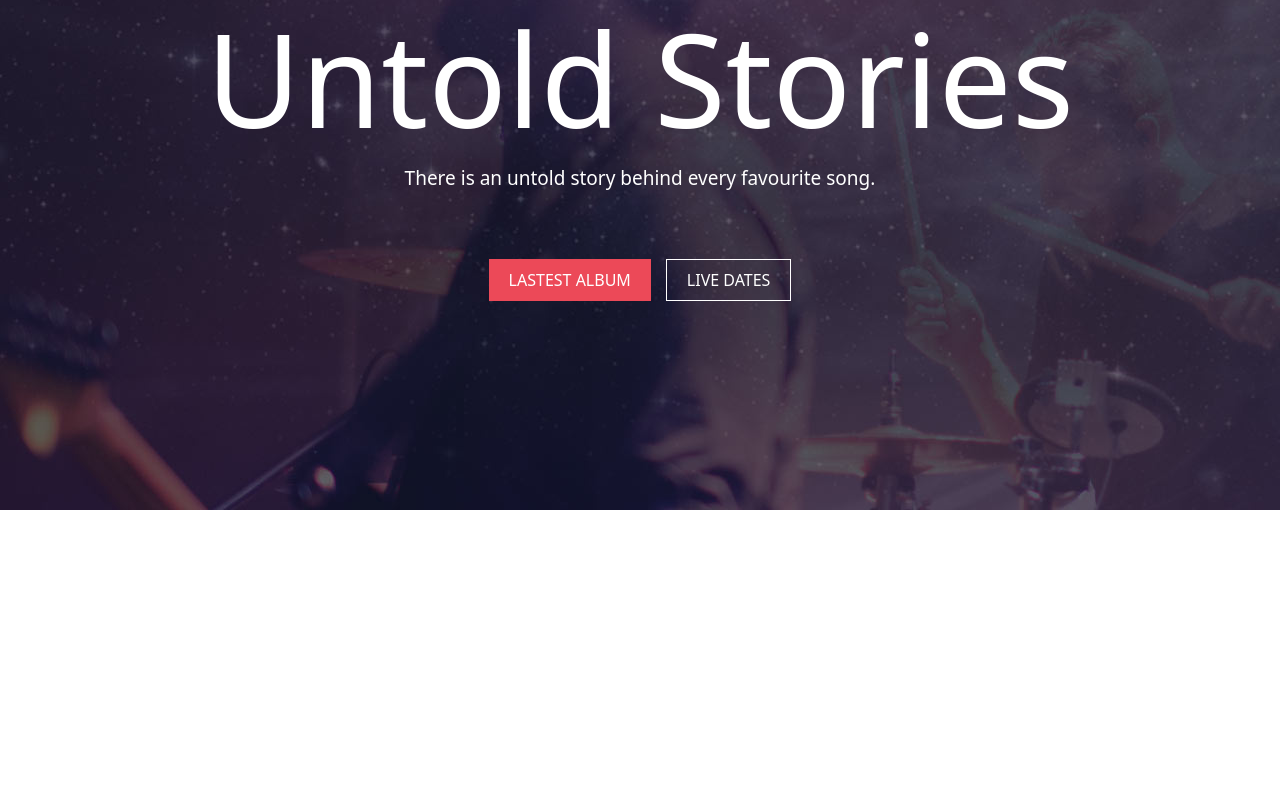
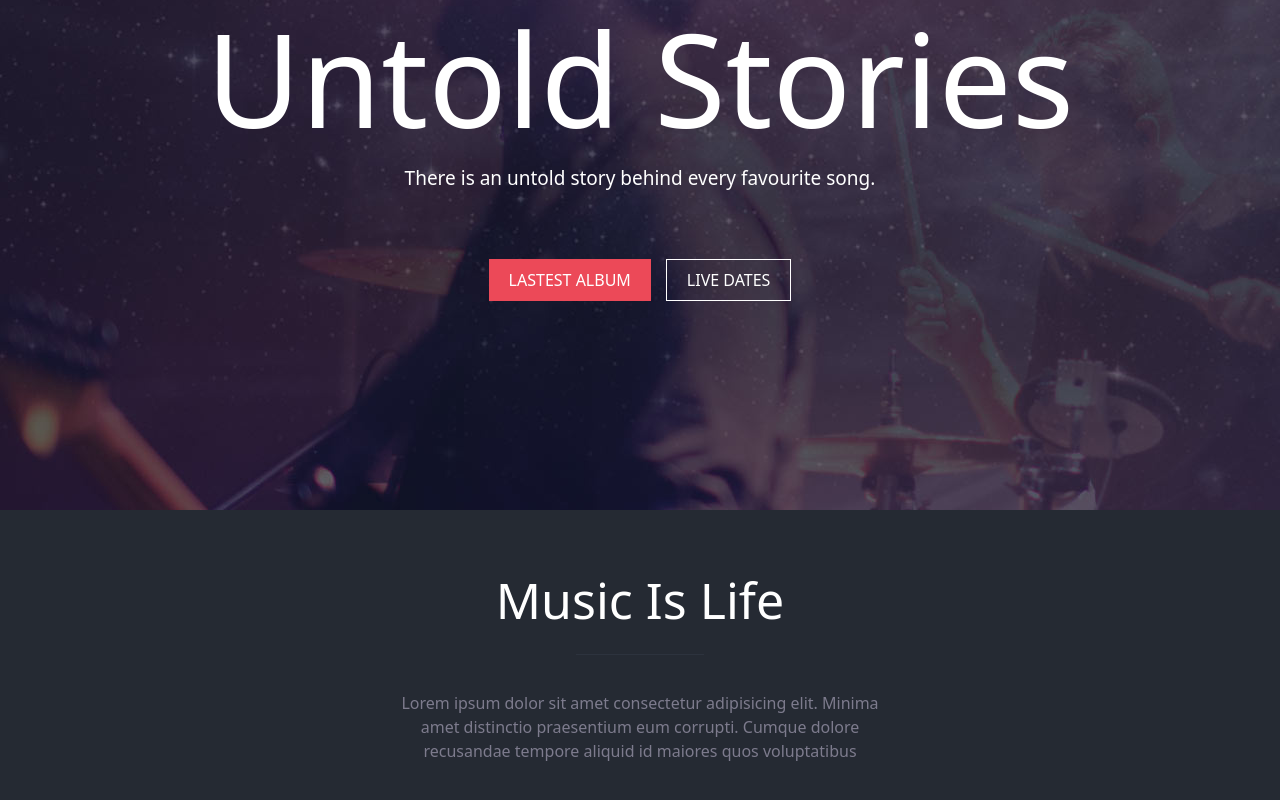
Before and after one commit to JohnQuimson/proj-html-vuejs, a Vue app: page / in a window 1280 px wide. Shown: the part 290-1090 px from the top of the page. Before the commit the page ends 800 px from the top, so only its background shows below. Built offline with nearby package versions, Linux system fonts and the light colour scheme.

Commit message:
feat: main section 1

```diff
--- a/src/components/AppMain.vue
+++ b/src/components/AppMain.vue
@@ -1,4 +1,6 @@
 <script>
+import SectionMain1 from './SectionMain1.vue';
+
 export default {
   name: 'Main',
 
@@ -6,10 +8,14 @@ export default {
     return {};
   },
 
-  components: {},
+  components: {
+    SectionMain1,
+  },
 };
 </script>
 
-<template></template>
+<template>
+  <SectionMain1 />
+</template>
 
 <style lang="scss" scoped></style>
--- /dev/null
+++ b/src/components/SectionMain1.vue
@@ -0,0 +1,51 @@
+<script>
+export default {
+  name: 'Music is life',
+
+  data() {
+    return {};
+  },
+
+  components: {},
+};
+</script>
+
+<template>
+  <section class="music-is-life">
+    <h2>Music Is Life</h2>
+    <hr />
+    <p>
+      Lorem ipsum dolor sit amet consectetur adipisicing elit. Minima amet
+      distinctio praesentium eum corrupti. Cumque dolore recusandae tempore
+      aliquid id maiores quos voluptatibus
+    </p>
+  </section>
+</template>
+
+<style lang="scss" scoped>
+.music-is-life {
+  background-color: #252a33;
+  display: flex;
+  flex-direction: column;
+  align-items: center;
+  justify-content: center;
+  padding: 60px 0;
+
+  h2 {
+    color: #ffffff;
+    font-size: 50px;
+  }
+
+  hr {
+    border-color: #444e62;
+    width: 10%;
+  }
+
+  p {
+    color: #7d7b8d;
+    width: 40%;
+    text-align: center;
+    margin-top: 20px;
+  }
+}
+</style>
```
